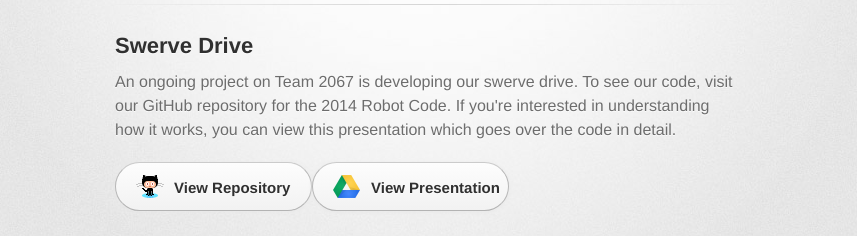
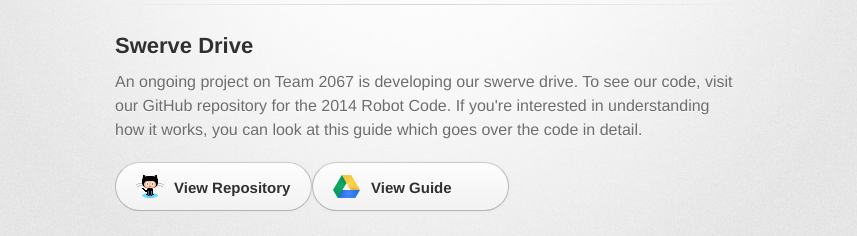
Before and after one commit to applepi-2067/applepi-2067.github.io, a plain HTML site: page index.html in a window 1280 px wide. Shown: the part 242-478 px from the top of the page, without its empty margins (215-1072 px from the left). Drawn offline with Linux system fonts and the light colour scheme; a web font is replaced by a local one.

Commit message:
Fixed button label that was too long "View Presentation" -> "View Guide"

```diff
--- a/index.html
+++ b/index.html
@@ -33,11 +33,11 @@
         <section id="main_content">
 		<h2>Swerve Drive</h2>
 		<p> An ongoing project on Team 2067 is developing our swerve drive. To see our code, visit our GitHub repository for the 2014 Robot Code.
-	    If you're interested in understanding how it works, you can view this presentation which goes over the code in detail.<p>
+	    If you're interested in understanding how it works, you can look at this guide which goes over the code in detail.<p>
 
 		<a href="https://github.com/applepi-2067/Robot-2014" id="view-on-github" class="button"><span>View Repository</span></a>
 		<a href="https://docs.google.com/presentation/d/1ld138sjkKKB-gnROHhTQ6dhQ7aGEmPLmHTZp7XINAdI/edit#slide=id.p"
-				id="view-on-drive" class="button"><span>View Presentation</span></a>
+				id="view-on-drive" class="button"><span>View Guide</span></a>
 		<br><br> <!-- There's probably a better way of separating these -->
 
 		<h2>AppleScript</h2>
```
